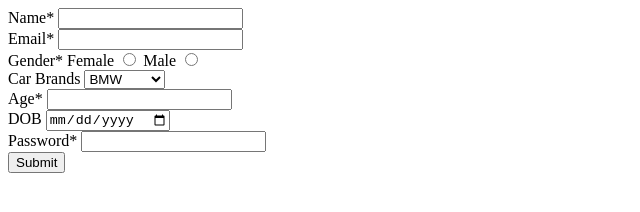
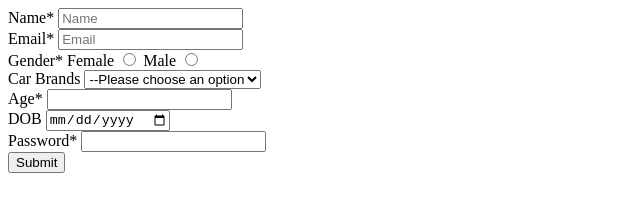
Before and after one commit to acciojob/signup-form-car-sayalikadam25, a website: page main.html in a window 1280 px wide. Shown: the whole page, without its empty margins (0-640 px from the left). Drawn offline with Linux system fonts and the light colour scheme.

Commit message:
created a submission

```diff
--- a/main.html
+++ b/main.html
@@ -11,14 +11,14 @@
 	<form method="post">
 		<div>
 			<label for="name">Name*</label>
-			<input type="text" id="name" required>
+			<input type="text" id="name" placeholder="Name" required>
 		</div>
 		<div>
 			<label for="email">Email*</label>
-			<input type="email" id="email" required>
+			<input type="email" id="email" placeholder="Email" required>
 		</div>
 		<div>
-			<label>Gender*</label>
+			<label for="gender">Gender*</label>
 			<label for="gender_f">Female</label>
 			<input type="radio" id="gender_f" name="gender" value="Female" required>
 			<label for="gender_m">Male</label>
@@ -26,10 +26,11 @@
 		</div>
 		<div>
 			<label for="cars">Car Brands</label>
-			<select id="cars">
-			<option>BMW</option>
-			<option>Audi</option>
-			<option>Mercedez</option>
+			<select name="car" id="cars">
+			<option>--Please choose an option</option>
+			<option value="BMW">BMW</option>
+			<option value="Audi">Audi</option>
+			<option value="Mercedez">Mercedez</option>
 			</select>
 		</div>
 		<div>
```
